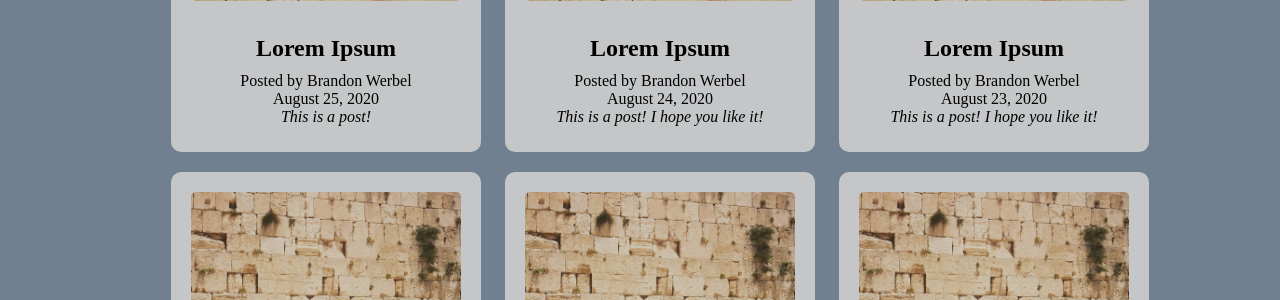
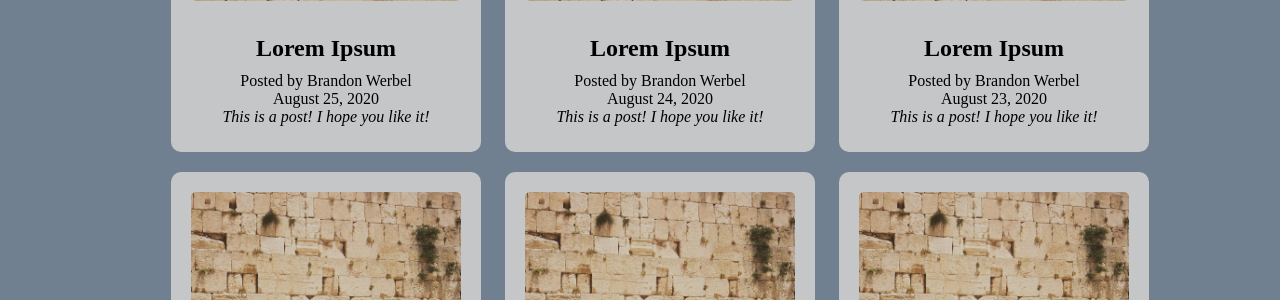
Before and after one commit to BrandonWerbel/BrandonWerbel.github.io, a Jekyll site: the page built from _pages/blog.html, in a window 1280 px wide. Shown: the part 294-594 px from the top of the page. Built offline with Jekyll 4.4.1, drawn with Linux system fonts in a browser that asks for light colours.

```diff
--- a/_blog_posts/2018-08-25.md
+++ b/_blog_posts/2018-08-25.md
@@ -3,7 +3,7 @@ title: Lorem Ipsum
 date: 2020-08-25
 location: Jerusalem, Israel
 permalink: /blog/2018-08-25
-description: This is a post!
+description: This is a post! I hope you like it!
 main-image: /assets/images/blog-background.jpg
 ---
 Lorem ipsum dolor sit amet, consectetur adipiscing elit, sed do eiusmod tempor incididunt ut labore et dolore magna aliqua. Urna id volutpat lacus laoreet non. Eu turpis egestas pretium aenean pharetra magna ac. A pellentesque sit amet porttitor eget dolor morbi non. Nulla facilisi nullam vehicula ipsum a. Sed arcu non odio euismod. Euismod quis viverra nibh cras pulvinar mattis nunc. Sit amet facilisis magna etiam tempor orci. Fermentum iaculis eu non diam phasellus vestibulum lorem sed. At augue eget arcu dictum varius duis at consectetur lorem. In eu mi bibendum neque. Maecenas volutpat blandit aliquam etiam erat velit scelerisque in dictum. Libero id faucibus nisl tincidunt eget nullam. Elit ullamcorper dignissim cras tincidunt lobortis feugiat. Donec ac odio tempor orci. Pellentesque pulvinar pellentesque habitant morbi tristique senectus. Et ultrices neque ornare aenean euismod elementum nisi quis eleifend. Accumsan sit amet nulla facilisi morbi. Id ornare arcu odio ut sem nulla pharetra.
```
